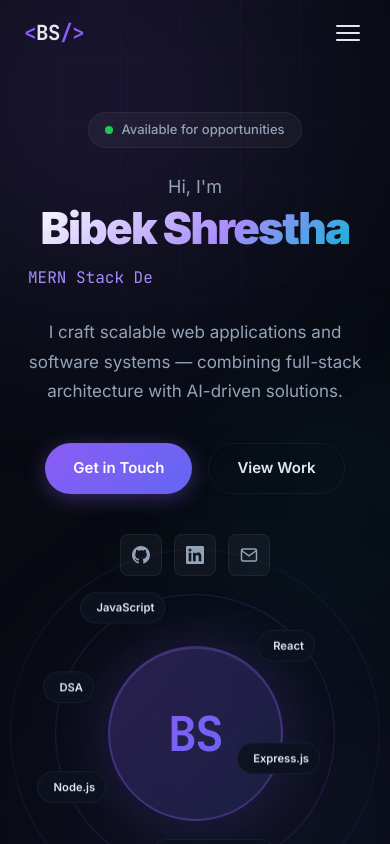
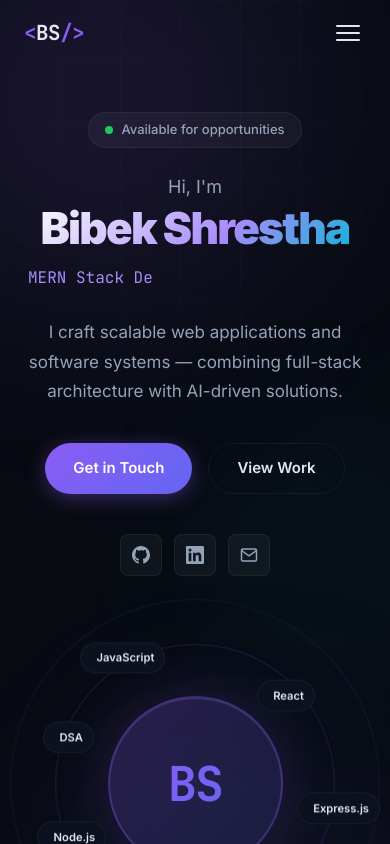
Before and after one commit to biibekk/portfolio, a React (Vite) app in the folder frontend/: page / in a window 390 px wide. Shown: the top 844 px of the page. Built offline with nearby package versions, Linux system fonts and the light colour scheme.

Commit message:
mobile view hero section fixed

```diff
--- a/frontend/src/components/Hero/Hero.css
+++ b/frontend/src/components/Hero/Hero.css
@@ -286,16 +286,25 @@
 
 /* Responsive */
 @media (max-width: 768px) {
+  .hero-visual{
+    margin-bottom: 50px;
+  }
+  .scroll-indicator{
+    visibility: hidden;
+  }
   .hero-container { grid-template-columns: 1fr; text-align: center; gap: 3rem; }
   .hero-content { max-width: 100%; }
   .hero-description { max-width: 100%; }
   .hero-actions { justify-content: center; }
-  .hero-socials { justify-content: center; }
+  .hero-socials {
+    justify-content: center;
+    margin-bottom: 50px;
+  }
   .avatar-wrapper { width: 220px; height: 220px; }
   .avatar-circle { width: 175px; height: 175px; }
   .avatar-initials { font-size: 3rem; }
   .tag-1 { right: -10px; }
-  .tag-3 { right: -15px; }
+  .tag-3 { right: -75px; }
   .tag-4 { left: -5px; }
   .stat-cards { gap: 0.75rem; }
   .stat-card { min-width: 90px; padding: 0.75rem 1rem; }
```
